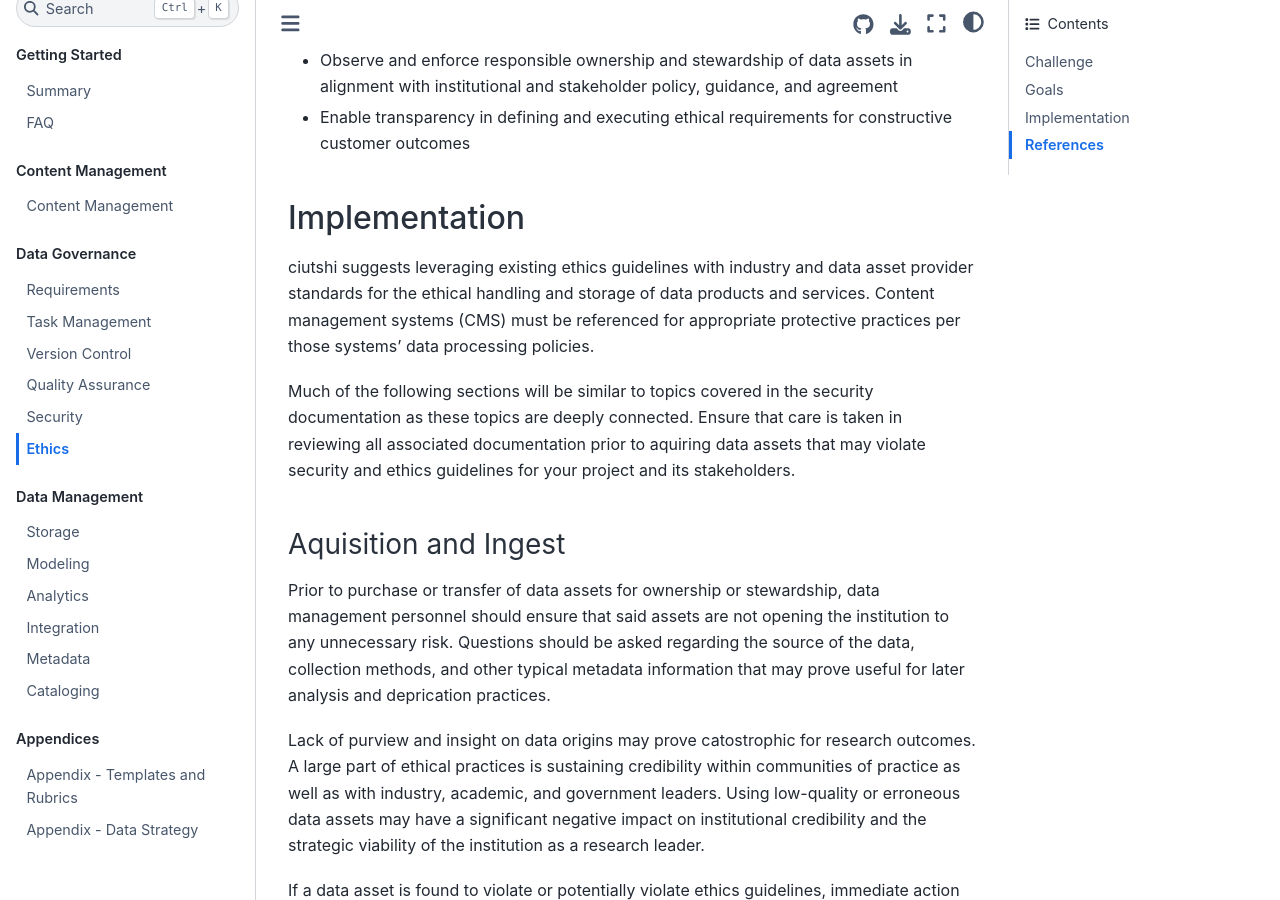
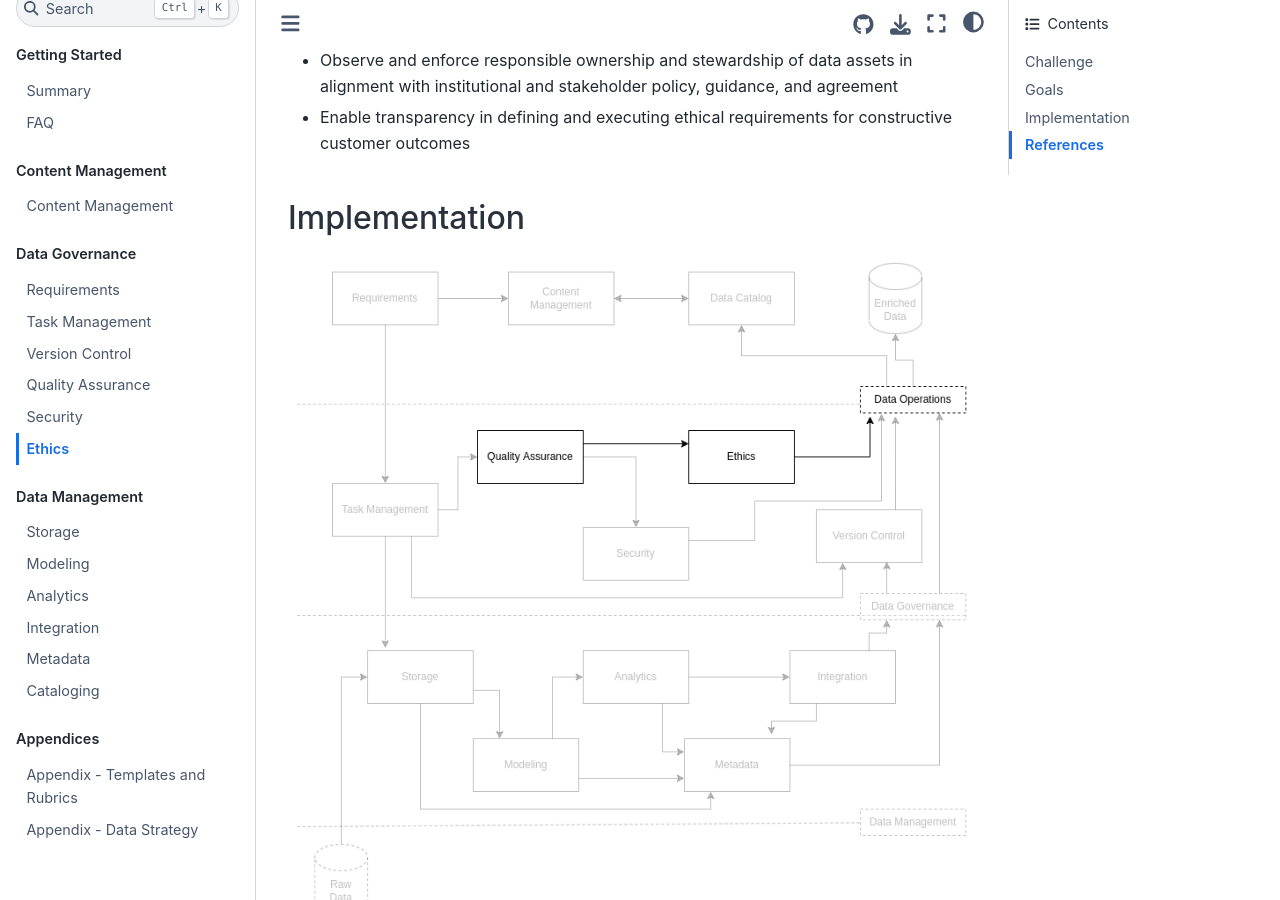
Before and after one commit to CertusGroup/ciutshi, a Sphinx documentation site: the page built from docs/source/ethics.md, in a window 1280 px wide and 900 px high, scrolled down 2348 px. Built offline with Sphinx 7.4.7 and the Sphinx Book theme 1.1.4, drawn with Linux system fonts in a browser that asks for light colours.

Commit message:
eth - added diagram

```diff
--- a/docs/source/ethics.md
+++ b/docs/source/ethics.md
@@ -39,6 +39,8 @@
 * Enable transparency in defining and executing ethical requirements for constructive customer outcomes
 
 ## Implementation
+
+![ETH Overview](static/images/do_overview_eth.png)
 
 ciutshi suggests leveraging existing ethics guidelines with industry and data asset provider standards for the ethical handling and storage of data products and services. Content management systems (CMS) must be referenced for appropriate protective practices per those systems' data processing policies.
 
```
